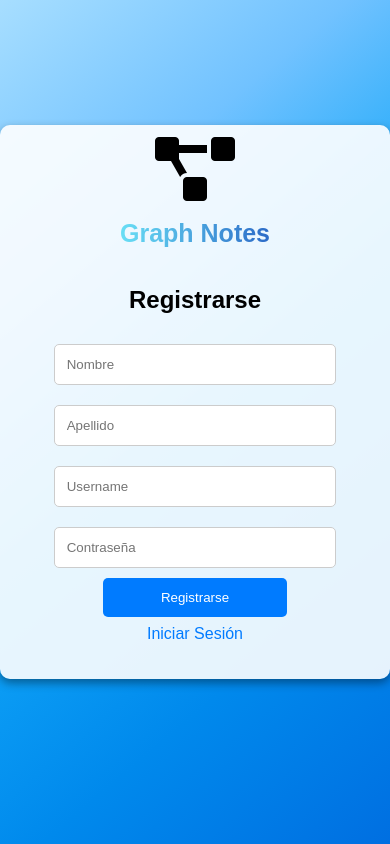
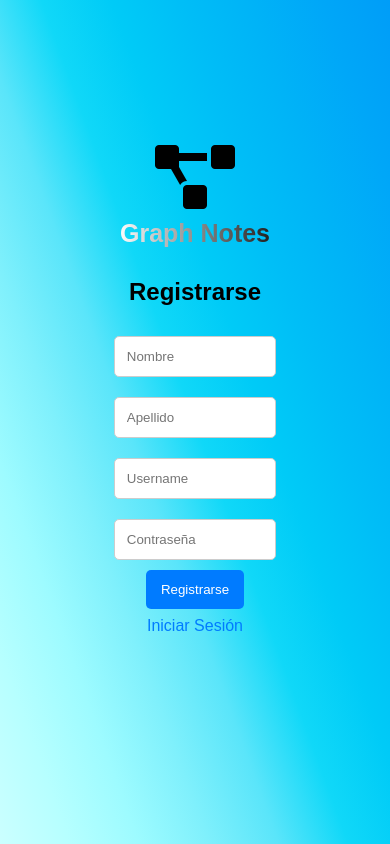
Before and after one commit to danielmanotas/graph-notes, a plain HTML site: page Graph-Notes/html/registro.html in a window 390 px wide. Drawn offline with Linux system fonts and the light colour scheme.

Commit message:
Add responsive to Logins

```diff
--- a/Graph-Notes/css/login.css
+++ b/Graph-Notes/css/login.css
@@ -14,7 +14,8 @@ body {
     box-shadow: 0 4px 10px rgba(0, 0, 0, 0.4);
     padding: 4%;
     text-align: center;
-    max-width: 50vw;
+    max-width: 20%;
+    /* margin: 0 auto; */
     transform: translateY(-20px);
     transition: transform 0.3s ease;
 }
@@ -23,11 +24,11 @@ body {
     transform: translateY(0);
 }
 
-i {
+i{
     font-size: 4rem;
 }
 
-h1 {
+.title-form {
     background: linear-gradient(to right, #75F7FF 21%, #0016A6 100%);
     background-clip: text;
     -webkit-background-clip: text;
@@ -35,10 +36,6 @@ h1 {
     margin: 0;
     padding: 5%;
     font-size: 25px;
-}
-
-h2 {
-    font-weight: bold;
 }
 
 input {
@@ -86,17 +83,48 @@ a:hover {
     font-weight: bold;
 }
 
-/* Reglas de medios para hacer el diseño responsive */
-@media (max-width: 768px) {
-    .login-container {
-        max-width: 90vw;
+
+
+@media screen and (width < 975px) {
+    .title-form {
+        background: linear-gradient(to right, #fff 10%, #000 100%);
+        /* color: #fff; */
+        background-clip: text;
+        -webkit-background-clip: text;
+        -webkit-text-fill-color: transparent;
+    }
+}
+
+@media screen and (width < 975px) {
+    body{
+        display: flex;
+        justify-content: center;
+        align-items: center;
+        text-align: center;
     }
 
-    input {
-        width: 90%;
+    .login-container {
+        /* display: flex; */
+        /* flex-wrap: wrap; */
+        /*flex-direction: column;
+        justify-content: center;
+        align-items: center;
+        text-align: center;*/
+        background-color: rgba(0, 0, 0, 0);
+        border-radius: 0;
+        box-shadow: 0 0px 0px rgba(0, 0, 0, 0);
+        /* padding: 4%; */
+        text-align: center;
+        max-width: 50%;
+        /* margin: 0 auto; */
+        /* transform: translateY(-20px); */
+        /* transition: transform 0.3s ease; */
     }
 
-    button {
-        width: 70%;
+    .text-initial{
+        display: flex;
+        justify-content: center;
+        align-items: center;
+        text-align: center;
     }
 }
--- a/Graph-Notes/css/register.css
+++ b/Graph-Notes/css/register.css
@@ -1,10 +1,6 @@
 body {
     font-family: Arial, sans-serif;
-    /* background-image: url('/Graph-Notes/assets/img/foto5.jpg'); */
-    background-image: linear-gradient(140deg, #a7deff 0, #71c2ff 25%, #10a5f8 50%, #0089ec 75%, #006fe1 100%);
-    /*background-size: cover;
-    background-position: center;
-    background-repeat: no-repeat;*/
+    background-image: linear-gradient(70deg, #cbffff 0, #b6ffff 10%, #9dfbff 20%, #7ff0fc 30%, #5ae5fa 40%, #10d8f8 50%, #00cbf7 60%, #00bef7 70%, #00b3f7 80%, #00a7f8 90%, #009df8 100%);
     display: flex;
     justify-content: center;
     align-items: center;
@@ -13,26 +9,26 @@ body {
 }
 
 .login-container {
-    background-color: rgba(255, 255, 255, 0.9); /* Hacer el fondo ligeramente más opaco */
-    border-radius: 10px; /* Aumentar el radio del borde */
-    box-shadow: 0 4px 10px rgba(0, 0, 0, 0.4); /* Mayor sombra */
+    background-color: rgba(255, 255, 255, 0.9);
+    border-radius: 10px;
+    box-shadow: 0 4px 10px rgba(0, 0, 0, 0.4);
     padding: 3%;
     text-align: center;
-    max-width: 400px;
+    max-width: 25%;
     /* margin: 0 auto; */
-    transform: translateY(-20px); /* Desplazar hacia arriba */
-    transition: transform 0.3s ease; /* Agregar animación de desplazamiento */
+    transform: translateY(-20px);
+    transition: transform 0.3s ease;
 }
 
 .login-container:hover {
-    transform: translateY(0); /* Restablecer la posición en el hover */
+    transform: translateY(0);
 }
 
 i{
     font-size: 4rem;
 }
 
-h1 {
+.title-form {
     background: linear-gradient(to right, #75F7FF 21%, #0016A6 100%);
     background-clip: text;
     -webkit-background-clip: text;
@@ -43,7 +39,7 @@ h1 {
 }
 
 input {
-    width: 70%; /* Utilizar el ancho completo del contenedor */
+    width: 70%;
     padding: 12px;
     margin: 10px 0;
     border: 1px solid #ccc;
@@ -52,11 +48,11 @@ input {
 }
 
 input:focus {
-    border-color: #007BFF; /* Cambiar el color del borde al hacer foco */
+    border-color: #007BFF;
 }
 
 button {
-    width: 50%; /* Utilizar el ancho completo del contenedor */
+    width: 50%;
     padding: 12px;
     background-color: #007BFF;
     color: #fff;
@@ -71,10 +67,10 @@ button:hover {
 }
 
 a {
-    display: block; /* Convertir en bloque para ocupar toda la anchura */
+    display: block;
     padding: 8px 0;
     text-decoration: none;
-    color: #007BFF; /* Cambiar el color del enlace */
+    color: #007BFF;
     transition: color 0.3s;
 }
 
@@ -86,3 +82,49 @@ a:hover {
     color: red;
     font-weight: bold;
 }
+
+
+
+@media screen and (width < 975px) {
+    .title-form {
+        background: linear-gradient(to right, #fff 10%, #000 100%);
+        /* color: #fff; */
+        background-clip: text;
+        -webkit-background-clip: text;
+        -webkit-text-fill-color: transparent;
+    }
+}
+
+@media screen and (width < 975px) {
+    body{
+        display: flex;
+        justify-content: center;
+        align-items: center;
+        text-align: center;
+    }
+
+    .login-container {
+        /* display: flex; */
+        /* flex-wrap: wrap; */
+        /*flex-direction: column;
+        justify-content: center;
+        align-items: center;
+        text-align: center;*/
+        background-color: rgba(0, 0, 0, 0);
+        border-radius: 0;
+        box-shadow: 0 0px 0px rgba(0, 0, 0, 0);
+        /* padding: 4%; */
+        text-align: center;
+        max-width: 50%;
+        /* margin: 0 auto; */
+        /* transform: translateY(-20px); */
+        /* transition: transform 0.3s ease; */
+    }
+
+    .text-initial{
+        display: flex;
+        justify-content: center;
+        align-items: center;
+        text-align: center;
+    }
+}
--- a/Graph-Notes/html/registro.html
+++ b/Graph-Notes/html/registro.html
@@ -1,7 +1,7 @@
 <!DOCTYPE html>
 <html lang="en">
   <head>
-    <link type="text/css" rel="stylesheet" href="/graph-notes/Graph-Notes/css/register.css"/>
+    <link type="text/css" rel="stylesheet" href="/Graph-Notes/css/register.css"/>
     <link rel="stylesheet" href="https://cdnjs.cloudflare.com/ajax/libs/font-awesome/5.15.3/css/all.min.css">
     <link rel="shortcut icon" href="/graph-notes/Graph-Notes/assets/img/favicon.svg" type="image/x-icon">
   </head>
@@ -9,8 +9,8 @@
 
     <div class="login-container">
       <i class="fas fa-project-diagram"></i>
-      <h1>Graph Notes</h1>
-        <h2>Registrarse</h2>
+      <h1 class="title-form">Graph Notes</h1>
+        <h2 class="text-initial">Registrarse</h2>
         <form id="login-form">
             <input type="text" id="Name" placeholder="Nombre" required>
             <input type="text" id="lastname" placeholder="Apellido" required>
```
Also changed, not shown: Graph-Notes/html/login.html (+2 -3 lines).
